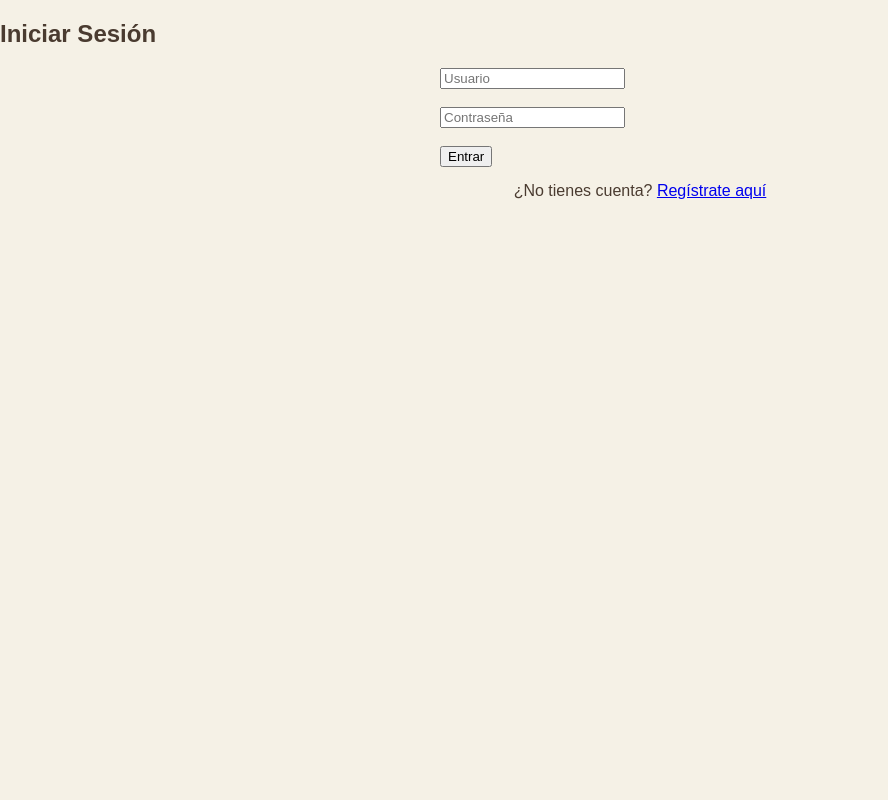
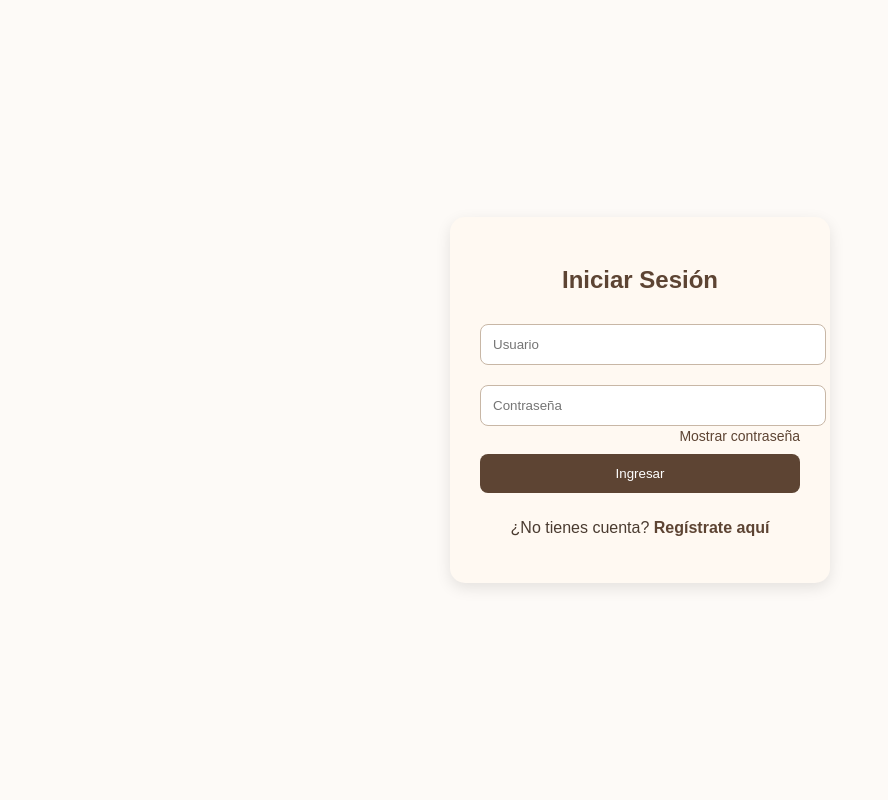
Before and after one commit to araceli-129361/Mi-PHP-Proyecto, a PHP site: page /login.php in a window 1280 px wide. Shown: the whole page, without its empty margins (0-888 px from the left). Run offline with PHP 8.4, Linux system fonts and the light colour scheme; a stand-in replaces the project's code that opens the database connection.

Commit message:
Update login.php

```diff
--- a/pagina web/login.php
+++ b/pagina web/login.php
@@ -1,34 +1,39 @@
 <?php
+// Mostrar errores para depuración segura
+ini_set('display_errors', 1);
+ini_set('display_startup_errors', 1);
+error_reporting(E_ALL);
+
 include("db.php");
 session_start();
-$mensaje = '';
 
+// Procesar el inicio de sesión
 if ($_SERVER["REQUEST_METHOD"] == "POST") {
-    $usuario = $_POST['usuario'];
+    $usuario = trim($_POST['usuario']);
     $contrasena = $_POST['contrasena'];
 
-    $query = "SELECT * FROM usuarios WHERE usuario='$usuario'";
-    $result = mysqli_query($conexion, $query);
+    $query = "SELECT * FROM usuarios WHERE usuario = '$usuario'";
+    $resultado = mysqli_query($conexion, $query);
 
-    if ($result && mysqli_num_rows($result) == 1) {
-        $row = mysqli_fetch_assoc($result);
-        if (password_verify($contrasena, $row['contrasena'])) {
-            $_SESSION['usuario_id'] = $row['id'];
-            $_SESSION['usuario'] = $row['usuario'];
-            $_SESSION['rol'] = $row['rol'];
+    if ($resultado && mysqli_num_rows($resultado) == 1) {
+        $fila = mysqli_fetch_assoc($resultado);
 
-            // Redirigir según el rol
-            if ($row['rol'] === 'admin') {
-                header("Location: lista.php");
+        if (password_verify($contrasena, $fila['contrasena'])) {
+            $_SESSION['usuario'] = $fila['usuario'];
+            $_SESSION['usuario_id'] = $fila['id'];
+            $_SESSION['rol'] = $fila['rol'];
+
+            if ($fila['rol'] === 'admin') {
+                header("Location: admin/lista.php");
             } else {
                 header("Location: catalogo.php");
             }
             exit();
         } else {
-            $mensaje = "❌ Contraseña incorrecta.";
+            echo "<script>alert('Contraseña incorrecta');</script>";
         }
     } else {
-        $mensaje = "❌ Usuario no encontrado.";
+        echo "<script>alert('Usuario no encontrado');</script>";
     }
 }
 ?>
@@ -37,23 +42,89 @@ if ($_SERVER["REQUEST_METHOD"] == "POST") {
 <html lang="es">
 <head>
     <meta charset="UTF-8">
-    <title>Iniciar Sesión</title>
+    <title>Iniciar Sesión | El Ángel</title>
     <link rel="stylesheet" href="style.css">
+    <style>
+        body {
+            font-family: 'Poppins', sans-serif;
+            background-color: #fdfaf7;
+            display: flex;
+            justify-content: center;
+            align-items: center;
+            height: 100vh;
+        }
+        .login-container {
+            background-color: #fff9f2;
+            padding: 30px;
+            border-radius: 15px;
+            box-shadow: 0 5px 15px rgba(0,0,0,0.1);
+            width: 320px;
+        }
+        .login-container h2 {
+            text-align: center;
+            margin-bottom: 20px;
+            color: #5d4433;
+        }
+        .login-container input {
+            width: 100%;
+            padding: 12px;
+            margin: 10px 0;
+            border-radius: 8px;
+            border: 1px solid #c8b7a6;
+        }
+        .login-container input[type="submit"] {
+            background-color: #5d4433;
+            color: white;
+            border: none;
+            cursor: pointer;
+        }
+        .login-container input[type="submit"]:hover {
+            background-color: #472f21;
+        }
+        .register-link {
+            text-align: center;
+            margin-top: 15px;
+        }
+        .register-link a {
+            color: #5d4433;
+            text-decoration: none;
+            font-weight: bold;
+        }
+        .register-link a:hover {
+            text-decoration: underline;
+        }
+        .toggle-password {
+            margin-top: -8px;
+            font-size: 14px;
+            color: #5d4433;
+            cursor: pointer;
+            text-align: right;
+        }
+    </style>
 </head>
 <body>
-<main class="container presentacion">
-    <h2>Iniciar Sesión</h2>
-    <?php if ($mensaje): ?>
-        <p style="color:red;"><?php echo $mensaje; ?></p>
-    <?php endif; ?>
-    <form method="POST" style="max-width:400px; margin:auto;">
-        <input type="text" name="usuario" placeholder="Usuario" required><br><br>
-        <input type="password" name="contrasena" placeholder="Contraseña" required><br><br>
-        <button class="btn-3" type="submit">Entrar</button>
-    </form>
-    <p style="text-align:center; margin-top:15px;">
-        ¿No tienes cuenta? <a href="registro.php">Regístrate aquí</a>
-    </p>
-</main>
+    <div class="login-container">
+        <h2>Iniciar Sesión</h2>
+        <form method="post" action="">
+            <input type="text" name="usuario" placeholder="Usuario" required>
+            <input type="password" id="contrasena" name="contrasena" placeholder="Contraseña" required>
+            <div class="toggle-password" onclick="mostrarContrasena()">Mostrar contraseña</div>
+            <input type="submit" value="Ingresar">
+        </form>
+        <div class="register-link">
+            <p>¿No tienes cuenta? <a href="registro.php">Regístrate aquí</a></p>
+        </div>
+    </div>
+
+    <script>
+        function mostrarContrasena() {
+            const input = document.getElementById("contrasena");
+            if (input.type === "password") {
+                input.type = "text";
+            } else {
+                input.type = "password";
+            }
+        }
+    </script>
 </body>
 </html>
```
